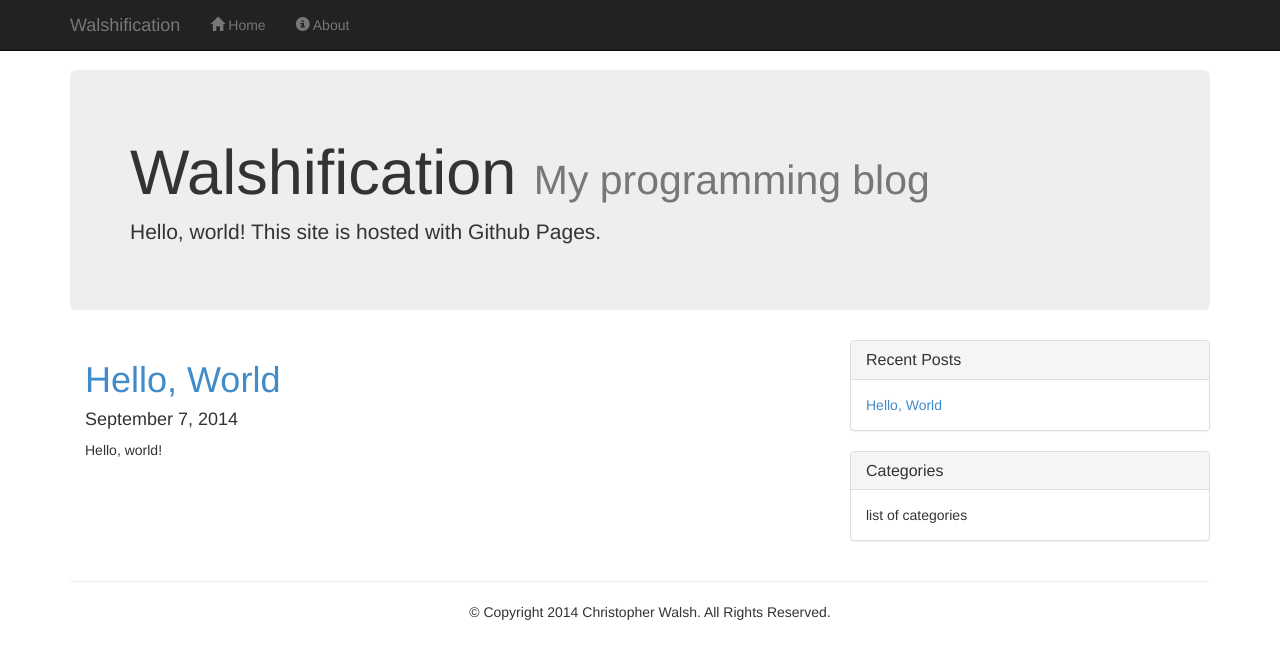
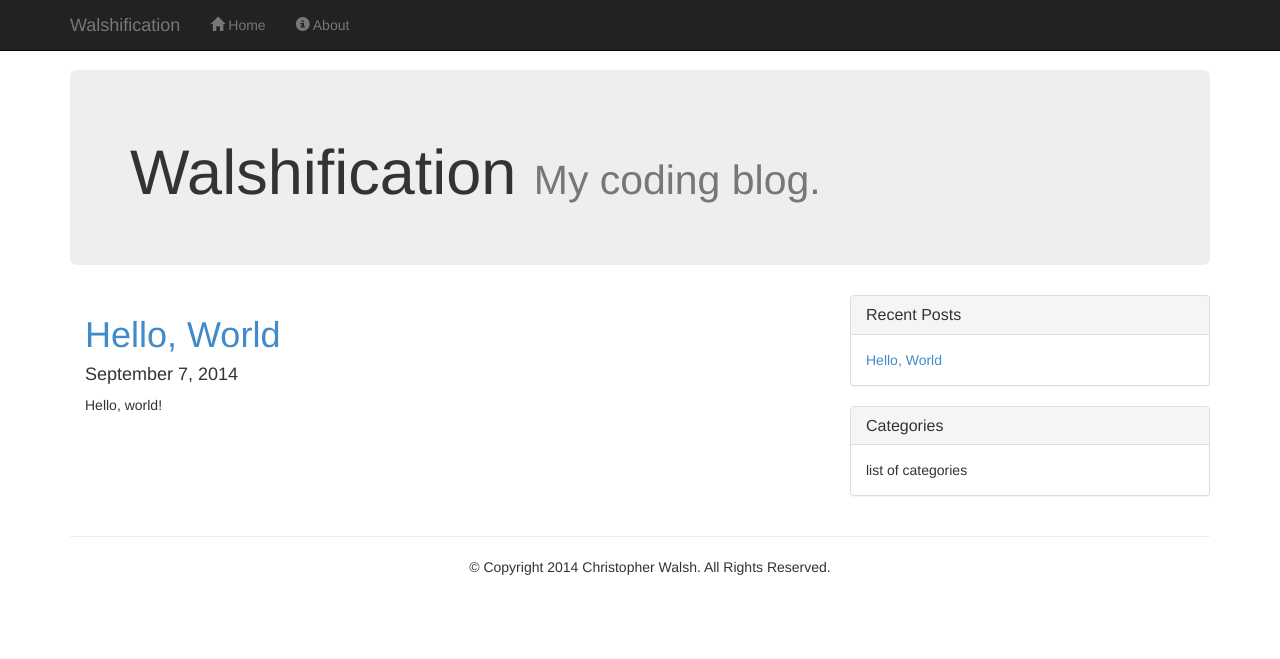
Before and after one commit to walshification/walshification.github.io, a Jekyll site: the page built from index.html, in a window 1280 px wide. Shown: the top 659 px of the page. Built offline with Jekyll 4.4.1, drawn with Linux system fonts in a browser that asks for light colours; Markdown is read by kramdown in place of the engine named in the settings; the list of posts is cut into pages by our own code.

Commit message:
Jumbotron
Tweaked the jumbotron

```diff
--- a/_layouts/default.html
+++ b/_layouts/default.html
@@ -12,8 +12,7 @@
 	<div class="container">
 		<!-- Jumbotron -->
 		<div class="jumbotron">
-			<h1>{{ site.title }} <small>My programming blog</small></h1>
-			<p>Hello, world! This site is hosted with Github Pages.</p>
+			<h1>{{ site.title }} <small>{{ site.description }}</small></h1>
 		</div>
 		<div class="row">
 
```
